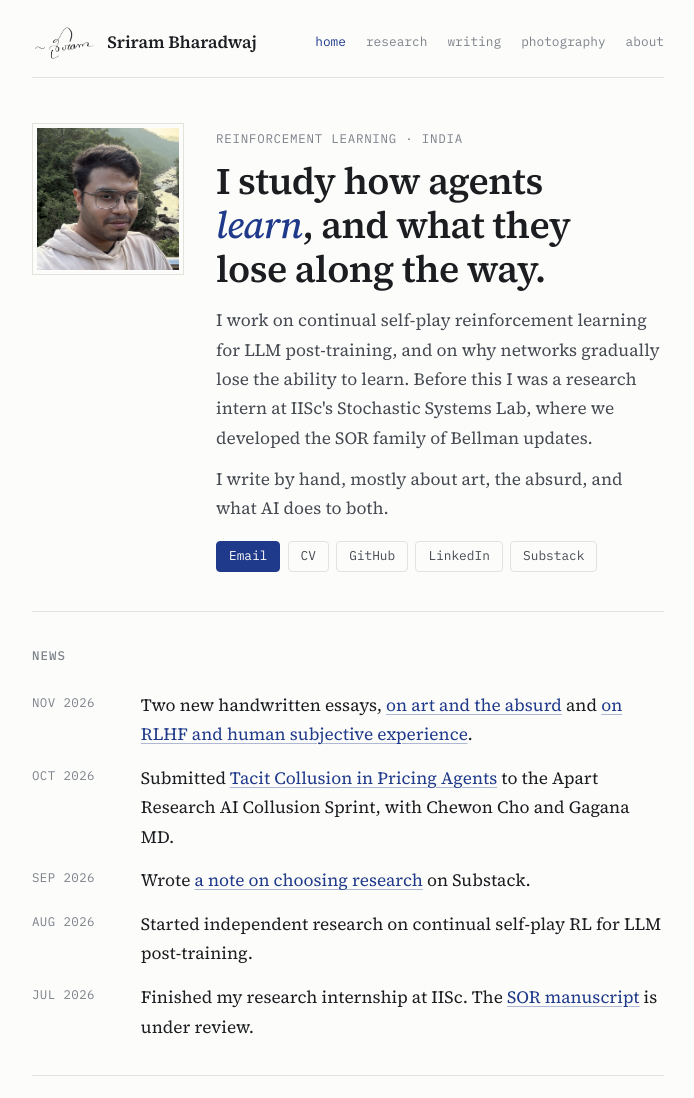
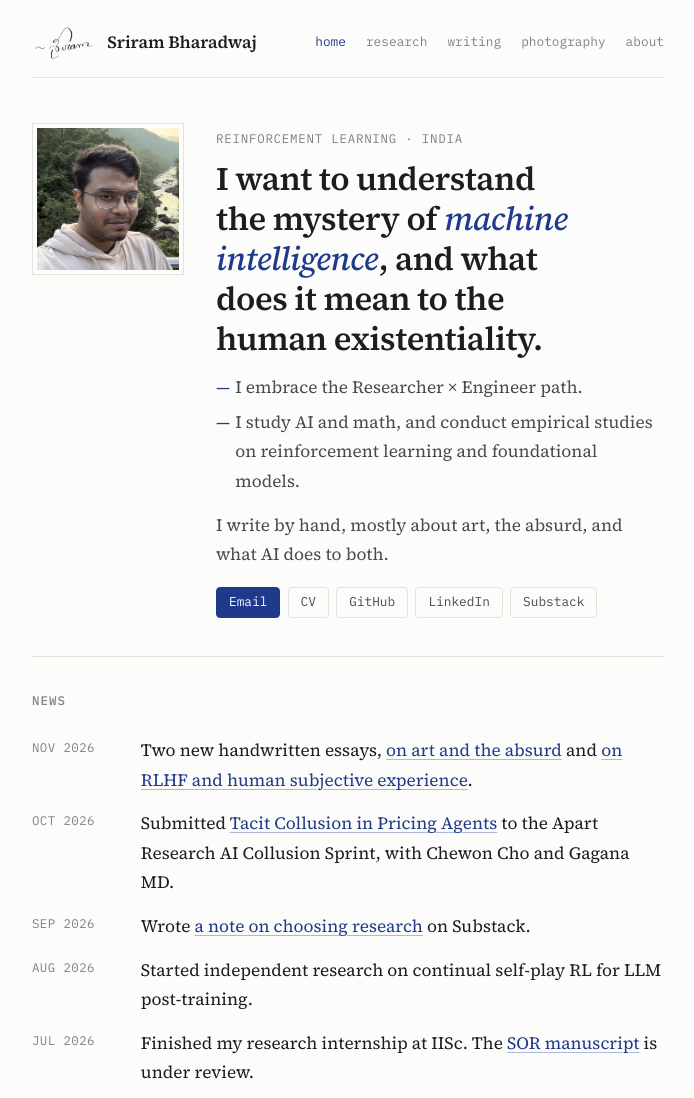
Before and after one commit to Peddinti-Sriram-Bharadwaj/peddinti-sriram-bharadwaj.github.io, an Eleventy site: page src/index.njk in a window 1280 px wide. Shown: the top 1098 px of the page, without its empty margins (292-986 px from the left). Built offline with nearby package versions, Linux system fonts and the light colour scheme; Eleventy itself is replaced by a stand-in of ours; files that its build step writes are made by us from their sources.

Commit message:
Hero: new statement and Researcher × Engineer points
Co-Authored-By: Claude Opus 5.5 <noreply@anthropic.com>

```diff
--- a/package.json
+++ b/package.json
@@ -5,7 +5,7 @@
   "scripts": {
     "build": "eleventy",
     "start": "eleventy --serve --port 8080",
-    "check": "eleventy --quiet && node tools/check-links.mjs"
+    "check": "rm -rf _site && eleventy --quiet && node tools/check-links.mjs"
   },
   "devDependencies": {
     "@11ty/eleventy": "^3.1.8",
--- a/src/assets/style.css
+++ b/src/assets/style.css
@@ -84,9 +84,12 @@ code { font: .86em/1 var(--mono); background: var(--paper-2); padding: .12em .32
 .portrait img { width: 100%; height: 100%; object-fit: cover; object-position: 50% 30%; }
 .portrait .monogram { width: 100%; height: 100%; display: grid; place-items: center; background: var(--paper-2); font: 600 2rem/1 var(--serif); color: var(--ink-3); }
 .hero .where { font: .78rem/1.4 var(--mono); color: var(--ink-3); text-transform: uppercase; letter-spacing: .06em; }
-.hero h1 { font: 600 clamp(1.75rem, 4.6vw, 2.35rem)/1.18 var(--serif); letter-spacing: -.015em; margin: .4rem 0 .9rem; text-wrap: balance; }
+.hero h1 { font: 600 clamp(1.65rem, 4.4vw, 2.05rem)/1.22 var(--serif); letter-spacing: -.015em; margin: .4rem 0 .9rem; text-wrap: balance; }
 .hero h1 em { font-style: italic; font-weight: 500; color: var(--accent); }
 .hero p { color: var(--ink-2); margin: 0 0 .75rem; }
+.hero .points { list-style: none; margin: 0 0 .9rem; padding: 0; color: var(--ink-2); }
+.hero .points li { position: relative; padding-left: 1.2rem; margin: 0 0 .35rem; }
+.hero .points li::before { content: "—"; position: absolute; left: 0; color: var(--accent); }
 .buttons { display: flex; flex-wrap: wrap; gap: .45rem; margin-top: 1.1rem; }
 .buttons a {
   font: .8rem/1 var(--mono); text-decoration: none; color: var(--ink-2);
--- a/src/index.njk
+++ b/src/index.njk
@@ -7,8 +7,11 @@ permalink: /
   <div class="hero">
     <div>
       <span class="where">Reinforcement learning · India</span>
-      <h1>I study how agents <em>learn</em>, and what they lose along the way.</h1>
-      <p>I work on continual self-play reinforcement learning for LLM post-training, and on why networks gradually lose the ability to learn. Before this I was a research intern at IISc's Stochastic Systems Lab, where we developed the SOR family of Bellman updates.</p>
+      <h1>I want to understand the mystery of <em>machine intelligence</em>, and what does it mean to the human existentiality.</h1>
+      <ul class="points">
+        <li>I embrace the Researcher × Engineer path.</li>
+        <li>I study AI and math, and conduct empirical studies on reinforcement learning and foundational models.</li>
+      </ul>
       <p>I write by hand, mostly about art, the absurd, and what AI does to both.</p>
       <div class="buttons">
         <a class="primary" href="mailto:{{ site.email }}">Email</a>
```
